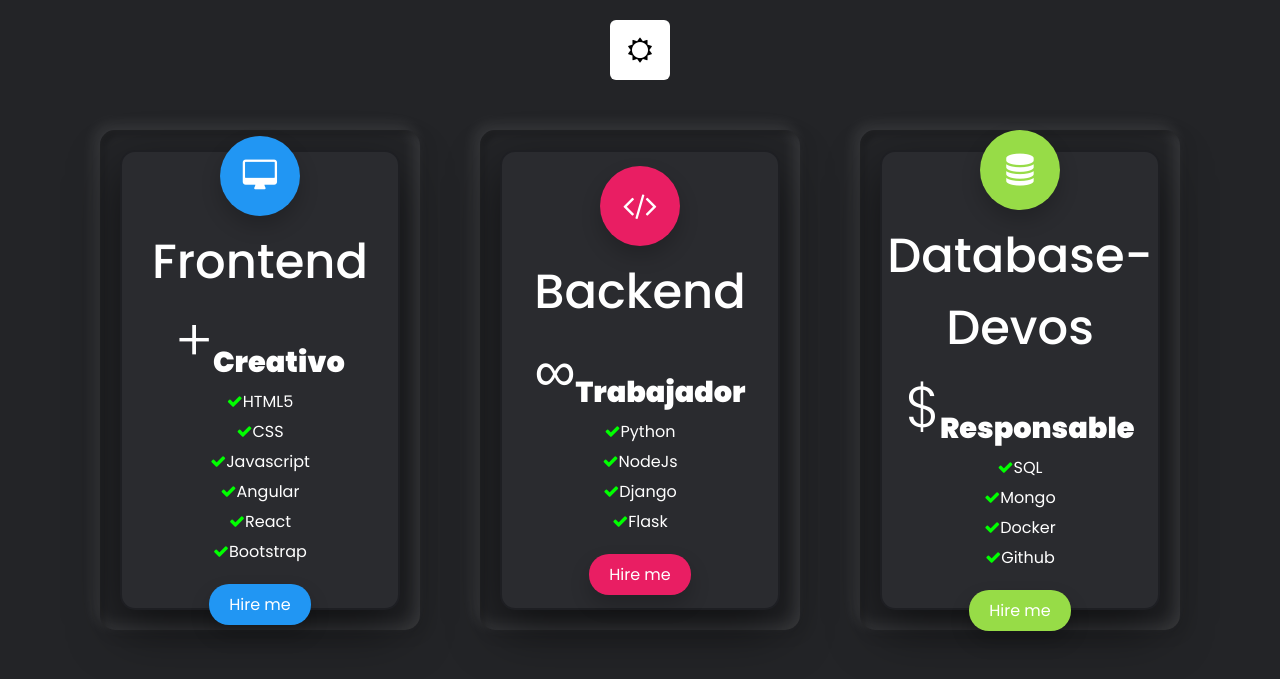
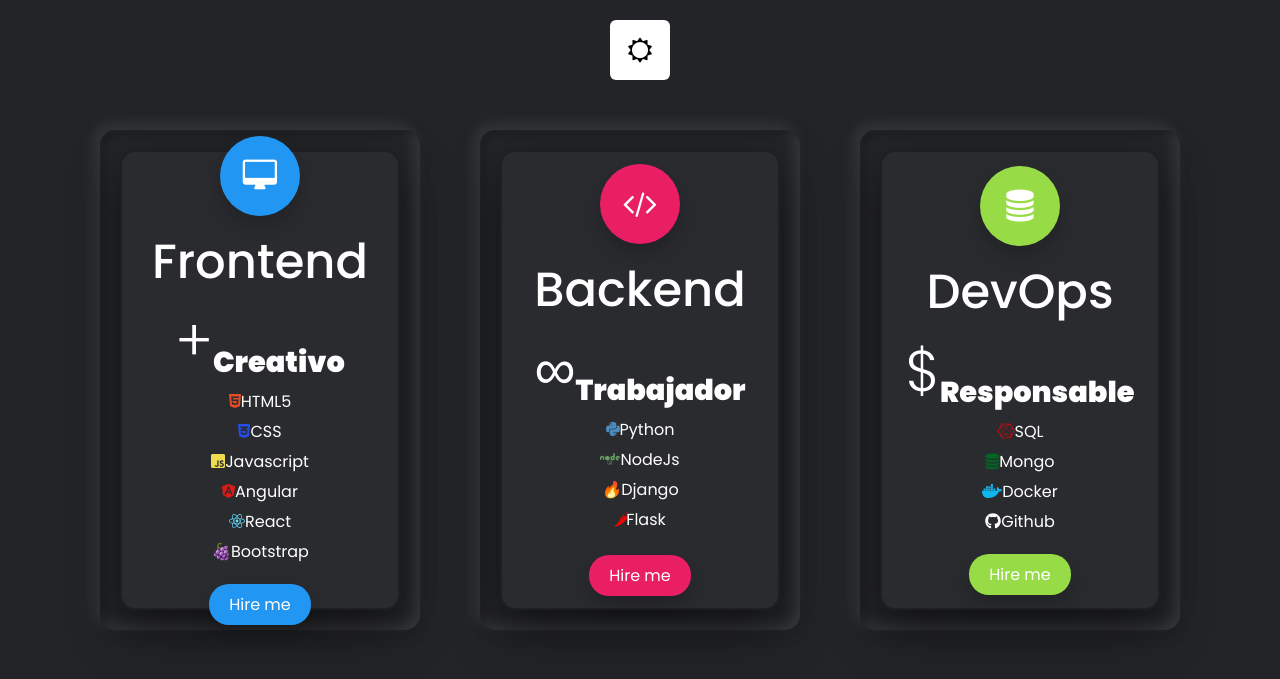
Before and after one commit to fernandosq/Skills-, a PHP site: page / in a window 1280 px wide. Shown: the top 679 px of the page. Run offline with PHP 8.4, Linux system fonts and the light colour scheme; some libraries are stand-ins or nearby versions.

Commit message:
Add color to icons

```diff
--- a/index.html
+++ b/index.html
@@ -6,6 +6,10 @@
     <meta name="viewport" content="width=device-width, initial-scale=1.0">
     <title>Skills</title>
     <link rel="stylesheet" href="https://stackpath.bootstrapcdn.com/font-awesome/4.7.0/css/font-awesome.min.css" integrity="sha384-wvfXpqpZZVQGK6TAh5PVlGOfQNHSoD2xbE+QkPxCAFlNEevoEH3Sl0sibVcOQVnN" crossorigin="anonymous">
+    <script defer src="https://use.fontawesome.com/releases/v5.0.8/js/brands.js" integrity="sha384-sCI3dTBIJuqT6AwL++zH7qL8ZdKaHpxU43dDt9SyOzimtQ9eyRhkG3B7KMl6AO19" crossorigin="anonymous"></script>
+
+
+<script defer src="https://use.fontawesome.com/releases/v5.0.8/js/fontawesome.js" integrity="sha384-7ox8Q2yzO/uWircfojVuCQOZl+ZZBg2D2J5nkpLqzH1HY0C1dHlTKIbpRz/LG23c" crossorigin="anonymous"></script>
     <link rel="stylesheet" href="./style.css">
 </head>
 <body>
@@ -20,12 +24,12 @@
                         <h3>Frontend</h3>
                         <h4><sup>+</sup>Creativo</h4>
                         <ul>
-                            <li><i class="fa fa-check" aria-hidden="true"></i>HTML5</li>
-                            <li><i class="fa fa-check" aria-hidden="true"></i>CSS</li>
-                            <li><i class="fa fa-check" aria-hidden="true"></i>Javascript</li>
-                            <li><i class="fa fa-check" aria-hidden="true"></i>Angular</li>
-                            <li><i class="fa fa-check" aria-hidden="true"></i>React</li>
-                            <li><i class="fa fa-check" aria-hidden="true"></i>Bootstrap</li>
+                            <li><i class="fab fa-html5" aria-hidden="true"></i>HTML5</li>
+                            <li><i class="fab fa-css3-alt" aria-hidden="true"></i>CSS</li>
+                            <li><i class="fab fa-js-square" aria-hidden="true"></i>Javascript</li>
+                            <li><i class="fab fa-angular" aria-hidden="true"></i>Angular</li>
+                            <li><i class="fab fa-react" aria-hidden="true"></i>React</li>
+                            <li><i class="bootstrap" aria-hidden="true">🍇</i>Bootstrap</li>
                         </ul>
                         <a href="https://cv.fernandosanche6.repl.co/" target="blank">Hire me</a>
 
@@ -41,10 +45,10 @@
                         <h3>Backend</h3>
                         <h4><sup>∞</sup>Trabajador</h4>
                         <ul>
-                            <li><i class="fa fa-check" aria-hidden="true"></i>Python</li>
-                            <li><i class="fa fa-check" aria-hidden="true"></i>NodeJs</li>
-                            <li><i class="fa fa-check" aria-hidden="true"></i>Django</li>
-                            <li><i class="fa fa-check" aria-hidden="true"></i>Flask</li>
+                            <li><i class="fab fa-python" aria-hidden="true"></i>Python</li>
+                            <li><i class="fab fa-node" aria-hidden="true"></i>NodeJs</li>
+                            <li><i class="django" aria-hidden="true">🔥</i>Django</li>
+                            <li><i class="flask" >🌶</i>Flask</li>
                         </ul>
                         <a href="https://cv.fernandosanche6.repl.co/" target="blank">Hire me</a>
 
@@ -57,13 +61,13 @@
 
                 <div class="contend">
                     <div class="icon"><i class="fa fa-database" aria-hidden="true"></i></div>
-                        <h3>Database-Devos</h3>
+                        <h3>DevOps</h3>
                         <h4><sup>$</sup>Responsable</h4>
                         <ul>
-                            <li><i class="fa fa-check" aria-hidden="true"></i>SQL</li>
-                            <li><i class="fa fa-check" aria-hidden="true"></i>Mongo</li>
-                            <li><i class="fa fa-check" aria-hidden="true"></i>Docker</li>
-                            <li><i class="fa fa-check" aria-hidden="true"></i>Github</li>
+                            <li><i  class="fab fa-connectdevelop" aria-hidden="true"></i>SQL</li>
+                            <li><i id="mongo" class="fa fa-database" aria-hidden="true"></i>Mongo</li>
+                            <li><i class="fab fa-docker" aria-hidden="true"></i>Docker</li>
+                            <li><i class="fab fa-github" aria-hidden="true"></i>Github</li>
                         </ul>
                         <a href="https://cv.fernandosanche6.repl.co/" target="blank">Hire me</a>
 
--- a/style.css
+++ b/style.css
@@ -115,11 +115,40 @@ font-weight: 500;
     color: #fff;
     margin: 5px 0;
 }
-.container .card .box .contend ul li .fa-check{
-    color: #0f0;
+.container .card .box .contend ul li .fa-html5{
+    color: #e34c26;
 }
-.container .card .box .contend ul li .fa-times{
+.container .card .box .contend ul li .fa-css3-alt{
+    color: #264de4;
+}
+.container .card .box .contend ul li .fa-js-square{
+    color: #f0db4f;
+}
+.container .card .box .contend ul li .fa-angular{
+    color: #dd1b16;
+}
+.container .card .box .contend ul li .fa-react{
+    color: #61DBFB;
+}
+.container .card .box .contend ul li .fa-python{
+    color: #4B8BBE;
+}
+.container .card .box .contend ul li .fa-node{
+    color: #68A063;
+}
+.flask{
     color: #f00;
+}
+.container .card .box .contend ul li .fa-docker{
+    color: #0db7ed;
+}
+.container .card .box .contend ul li .fa-connectdevelop{
+    color: #f00;
+}
+
+
+#mongo{
+    color: #036424;
 }
 .container .card .box .contend a{
     position: relative;
```
